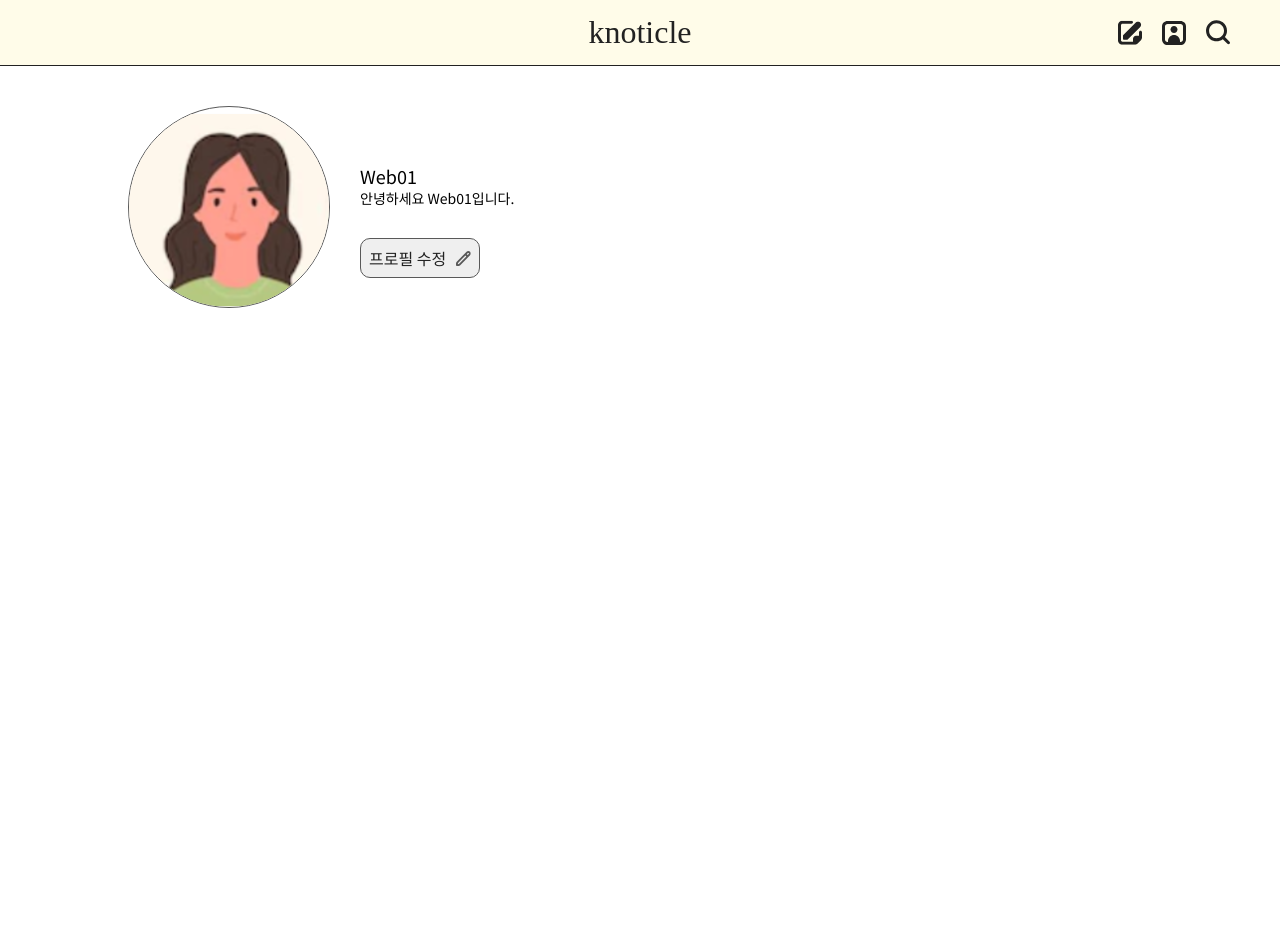
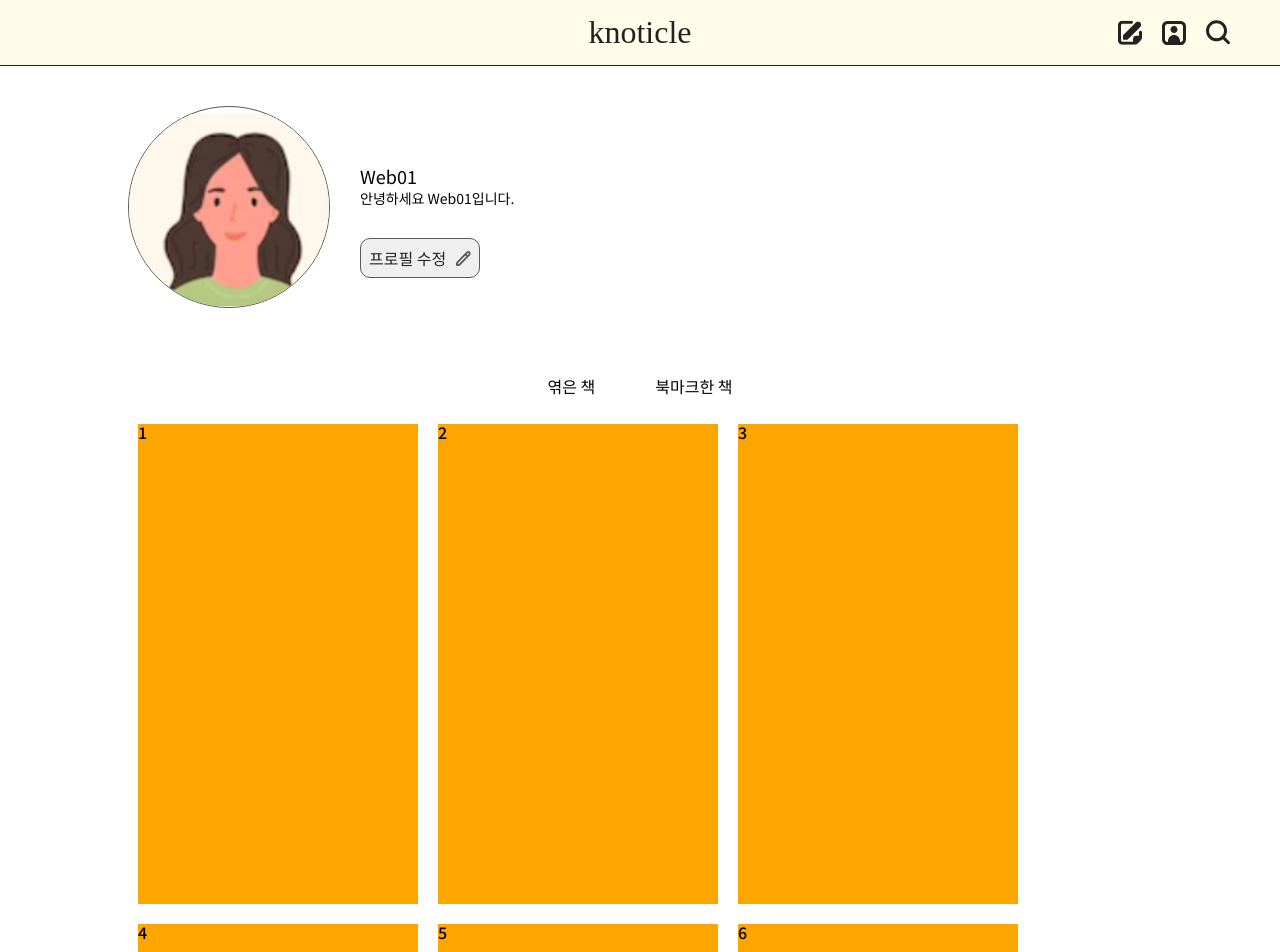
Before and after one commit to boostcampwm-2022/web01-knoticle, a Next.js app in the folder frontend/: page /study in a window 1280 px wide. Shown: the top 952 px of the page. Before the commit the page ends 800 px from the top, so only its background shows below. Built offline with nearby package versions, Linux system fonts and the light colour scheme; a web font is replaced by a local one.

Commit message:
feat: 책 그리드 탭 기초 작업 - #27

```diff
--- /dev/null
+++ b/frontend/components/study/BookListTab.tsx/index.tsx
@@ -0,0 +1,19 @@
+import { BookGrid, BookListTabWrapper, LeftTab, RightTab, TabTitle, TempBook } from './styled';
+
+export default function BookListTab() {
+  const items = [1, 2, 3, 4, 5, 6, 7];
+
+  return (
+    <BookListTabWrapper>
+      <TabTitle>
+        <LeftTab>엮은 책</LeftTab>
+        <RightTab>북마크한 책</RightTab>
+      </TabTitle>
+      <BookGrid>
+        {items.map((item) => (
+          <TempBook key={item}>{item}</TempBook>
+        ))}
+      </BookGrid>
+    </BookListTabWrapper>
+  );
+}
--- /dev/null
+++ b/frontend/components/study/BookListTab.tsx/styled.ts
@@ -0,0 +1,28 @@
+import styled from 'styled-components';
+
+export const BookListTabWrapper = styled.div`
+  margin-top: 30px;
+`;
+export const TabTitle = styled.div`
+  display: flex;
+  justify-content: center;
+  padding: 20px;
+  /* background-color: red; */
+`;
+export const LeftTab = styled.div`
+  padding-right: 30px;
+`;
+export const RightTab = styled.div`
+  padding-left: 30px;
+`;
+export const BookGrid = styled.div`
+  display: flex;
+  flex-wrap: wrap;
+`;
+
+export const TempBook = styled.div`
+  width: 280px;
+  height: 480px;
+  background-color: orange;
+  margin: 10px;
+`;
--- a/frontend/components/study/UserProfile/styeld.tsx
+++ b/frontend/components/study/UserProfile/styeld.ts
@@ -2,7 +2,7 @@ import Image from 'next/image';
 
 import styled from 'styled-components';
 
-import { TextLarge, TextMedium, TextSmall } from '../../../styles/common';
+import { TextLarge, TextSmall } from '../../../styles/common';
 
 export const UserProfileWrapper = styled.div`
   width: 100%;
--- a/frontend/pages/study.tsx
+++ b/frontend/pages/study.tsx
@@ -1,4 +1,5 @@
 import GNB from '../components/common/GNB';
+import BookListTab from '../components/study/BookListTab.tsx';
 import UserProfile from '../components/study/UserProfile';
 import { FlexCenterPositioner } from '../styles/layout';
 
@@ -8,6 +9,7 @@ export default function Study() {
       <GNB />
       <FlexCenterPositioner>
         <UserProfile />
+        <BookListTab />
       </FlexCenterPositioner>
     </>
   );
--- a/frontend/styles/layout.ts
+++ b/frontend/styles/layout.ts
@@ -11,4 +11,5 @@ export const FlexCenterPositioner = styled(FlexCenter)`
   left: 0;
   right: 0;
   margin: auto;
+  flex-direction: column;
 `;
```
